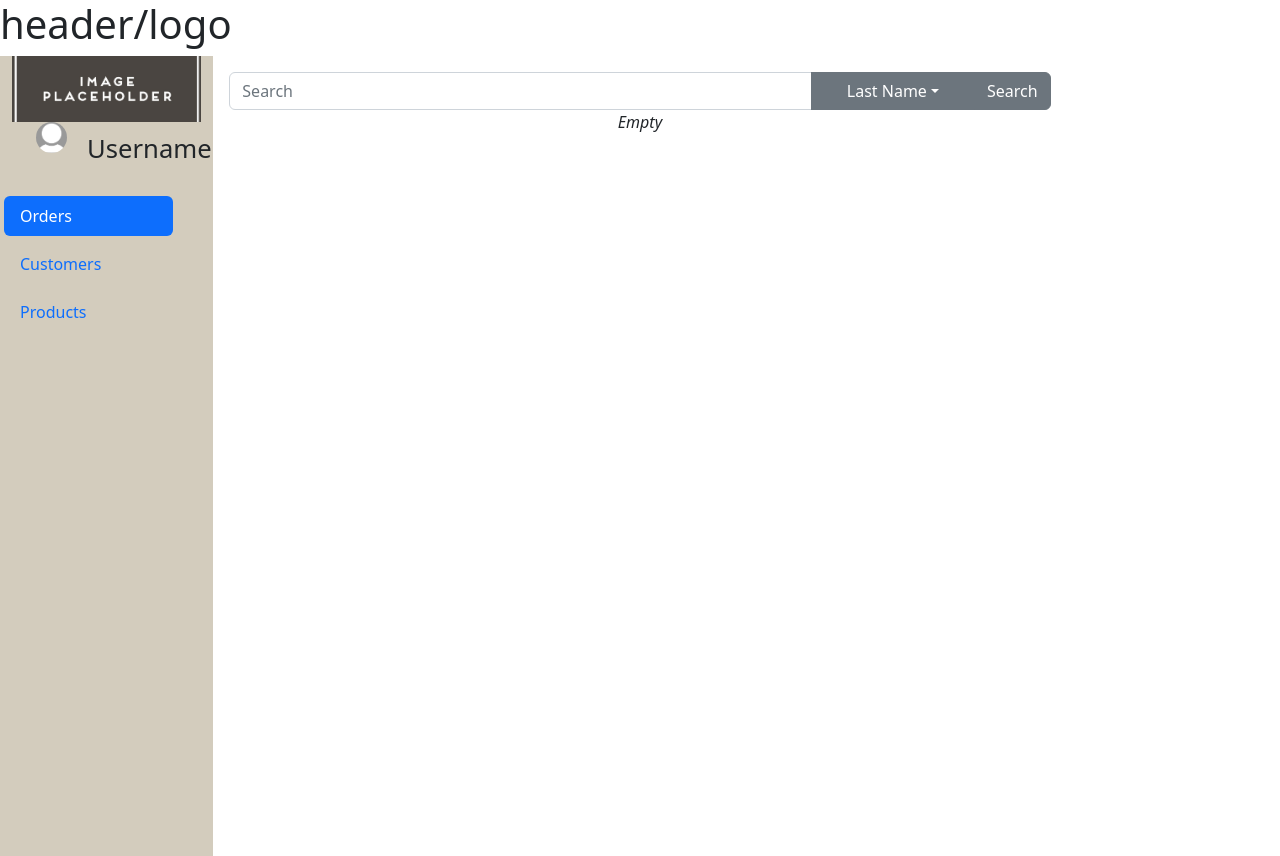
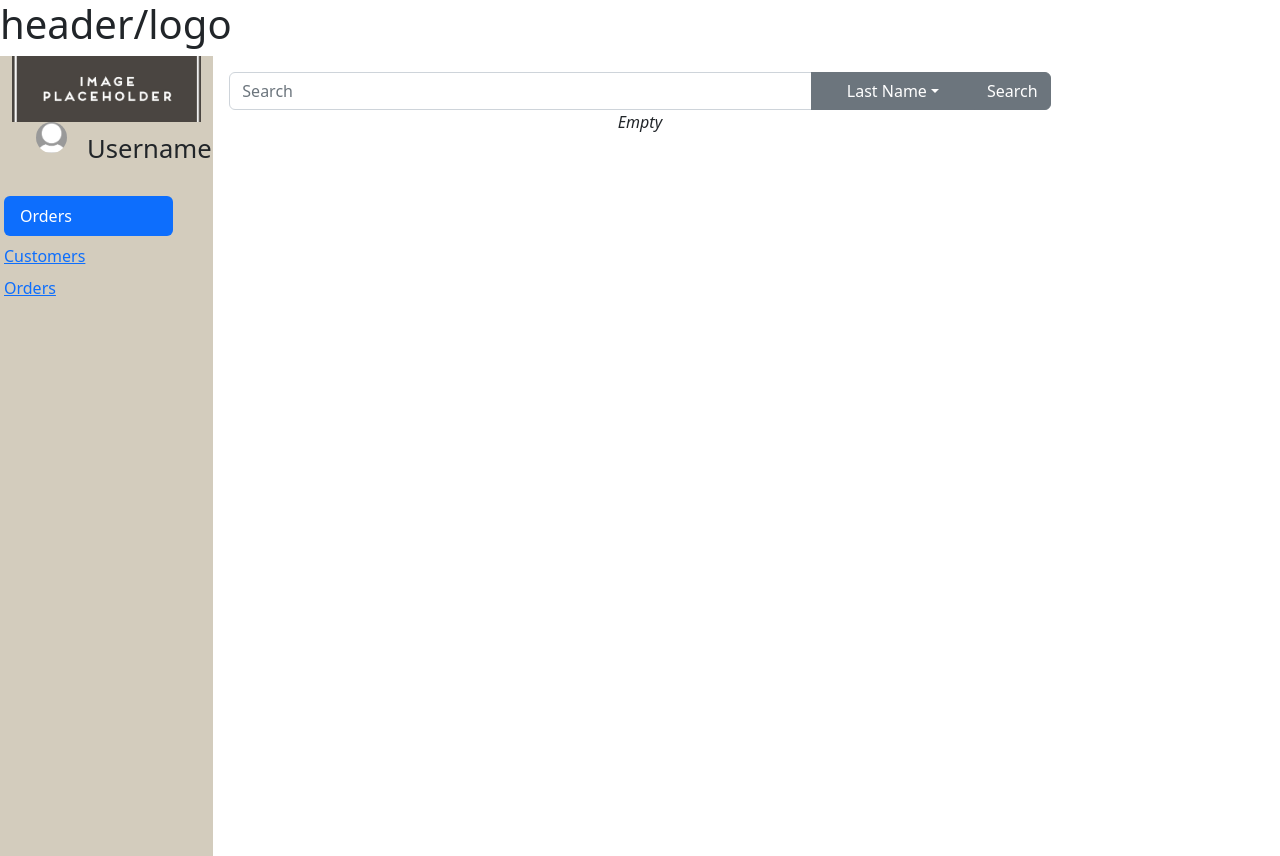
Before and after one commit to EICPCohort6/capstone-order-tracking, a React (Create React App) app in the folder FrontEnd/front-end/: page / in a window 1280 px wide. Built offline with nearby package versions, Linux system fonts and the light colour scheme.

Commit message:
added navigation

```diff
--- a/FrontEnd/front-end/src/components/navigation.js
+++ b/FrontEnd/front-end/src/components/navigation.js
@@ -1,13 +1,13 @@
 import React from "react";
 import { Row, Container, Col, Nav, NavItem, NavLink } from "reactstrap";
+import { Link } from "react-router-dom";
 
 const NavigationBar = () => {
   return (
     <>
       <Container className="p-0">
-        <Row xs="1" noGutters>
-          <img src="/assets/placeholder_template.jpg" />
-        </Row>
+        <img style={{ width: "100%" }} src="/assets/placeholder_template.jpg" />
+
         <Row className="px-4">
           <Col xs="12" md="4" noGutters>
             <img
@@ -29,10 +29,10 @@ const NavigationBar = () => {
               </NavLink>
             </NavItem>
             <NavItem className="p-1">
-              <NavLink href="#">Customers</NavLink>
+              <Link to={"/"}>Customers</Link>
             </NavItem>
             <NavItem className="p-1">
-              <NavLink href="#">Products</NavLink>
+              <Link to={"order"}>Orders</Link>
             </NavItem>
           </Nav>
         </Row>
```
